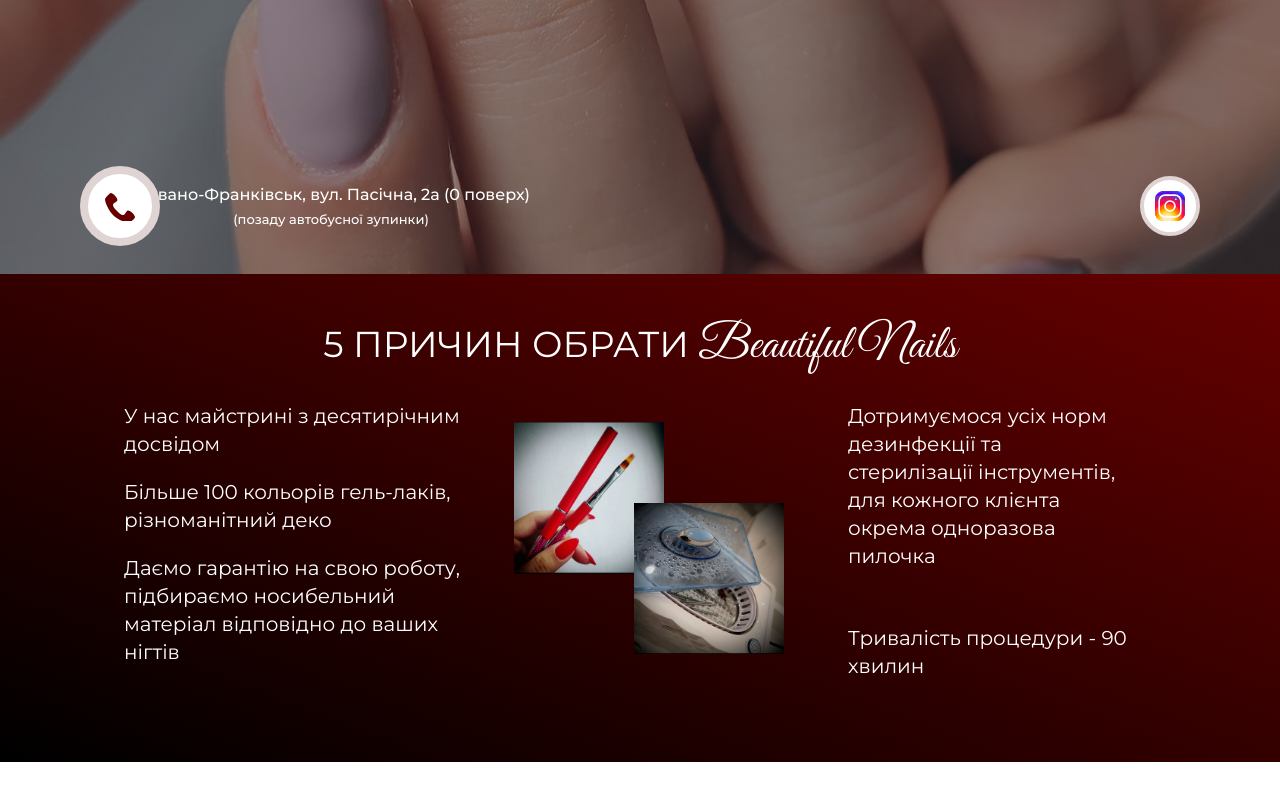
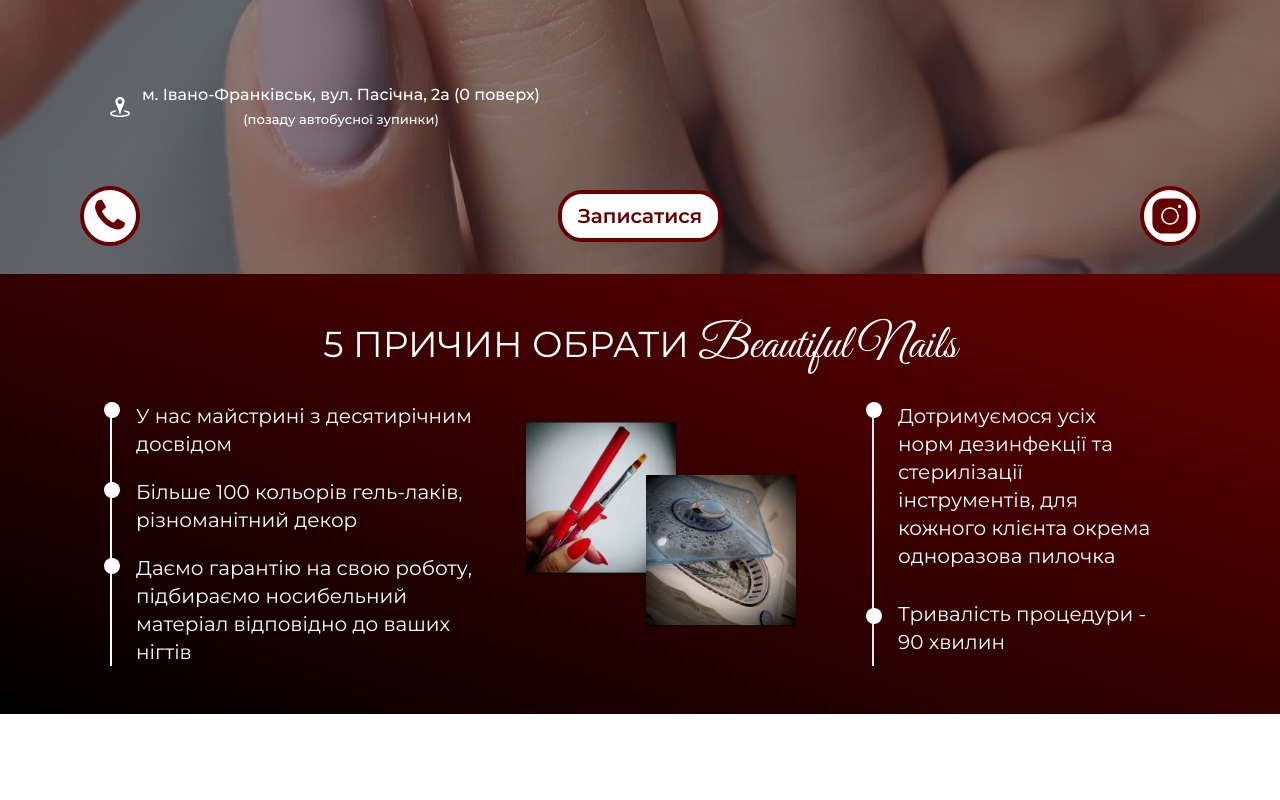
Before and after one commit to mariastetciuk/nails-next, a Next.js app: page / in a window 1280 px wide. Shown: the part 526-1326 px from the top of the page. Before the commit the page ends 1288 px from the top, so only its background shows below. Built offline with nearby package versions, Linux system fonts and the light colour scheme; a web font is replaced by a local one.

Commit message:
change style

```diff
--- a/src/app/globals.css
+++ b/src/app/globals.css
@@ -38,10 +38,10 @@
     width: 768px;
   }
 
-  @media screen and (min-width: 1280px) {
-    width: 1280px;
-    padding-left: 100px;
-  padding-right: 100px;
+  @media screen and (min-width: 1100px) {
+    width: 1100px;
+    /* padding-left: 80px;
+  padding-right: 80px; */
   }
 
 
--- a/src/components/Aboutus.tsx
+++ b/src/components/Aboutus.tsx
@@ -13,28 +13,28 @@
 
 const AboutUs = () => {
   return (
-    <section className="bg:bg-gradient-to-tr from-black to-red text-white">
+    <section className="bg-gradient-to-tr from-black to-red text-white mb-[200px]">
       <div className="container py-10 md:py-12">
         <h2 className={` mb-8 text-2xl text-center md:text-4xl`}>
           {" "}
           5 ПРИЧИН ОБРАТИ <span className={`${vibes.className} pt-4 text-4xl block md:inline md:text-5xl`}>Beautiful Nails</span>
         </h2>
-        <div className="flex flex-wrap md:text-xl">
-          <div className="flex flex-wrap gap-5 pb-5 pl-6 border-l-2 border-white md:border-none">
-            <div className="flex flex-wrap gap-5 md:w-[350px] md:mb-7">
+        <div className="flex flex-wrap gap-9 md:text-xl border-l-2 border-white md:border-none">
+          <div className="flex flex-wrap gap-5 pl-6 md:border-l-2 md:border-white ">
+            <div className="flex flex-wrap gap-5 md:w-[350px]">
             <p className="relative">
               У нас майстрині з десятирічним досвідом
-              <span className="absolute -left-8 top-0 block w-4 h-4 rounded-full bg-white md:hidden"></span>
+              <span className="absolute -left-8 top-0 block w-4 h-4 rounded-full bg-white "></span>
             </p>
 
             <p className="relative">
-              Більше 100 кольорів гель-лаків, різноманітний деко
-              <span className="absolute -left-8 top-1 block w-4 h-4 rounded-full bg-white md:hidden"></span>
+              Більше 100 кольорів гель-лаків, різноманітний декор
+              <span className="absolute -left-8 top-1 block w-4 h-4 rounded-full bg-white "></span>
             </p>
             <p className="relative">
               Даємо гарантію на свою роботу, підбираємо носибельний матеріал
               відповідно до ваших нігтів
-              <span className="absolute -left-8 top-1 block w-4 h-4 rounded-full bg-white md:hidden"></span>
+              <span className="absolute -left-8 top-1 block w-4 h-4 rounded-full bg-white "></span>
             </p>
             </div>
             <div className="hidden relative md:block md:w-[330px]">
@@ -42,21 +42,21 @@
               <Image src={'/about/image2.jpg'} alt={'image'} width={150} height={170} className="absolute left-5 top-5 "/>
             </div>
           </div>
-          <div className="flex flex-wrap  gap-5 pl-6 border-l-2 border-white md:gap-[80px]  md:border-none lg:gap-8">
+          <div className="flex flex-wrap  gap-5  md:gap-[80px]  lg:gap-8">
           <div className="hidden relative md:block md:w-[330px] md:h-[180px] lg:hidden">
-              <Image src={'/about/image3.jpg'} alt={'image'} width={150} height={170} className="absolute right-10 z-[1] -bottom-5"/>
-              <Image src={'/about/image4.jpg'} alt={'image'} width={150} height={170} className="absolute left-5 -top-3
+              <Image src={'/about/image3.jpg'} alt={'image'} width={150} height={170} className="absolute right-10 z-[1] -bottom-10"/>
+              <Image src={'/about/image4.jpg'} alt={'image'} width={150} height={170} className="absolute left-5 top-0
               "/>
             </div>
-            <div className="flex flex-wrap gap-5 md:w-[280px]">
+            <div className="flex flex-wrap gap-5 pl-6 border-l-2 border-whit md:w-[280px]">
             <p className="relative">
               Дотримуємося усіх норм дезинфекції та стерилізації інструментів,
               для кожного клієнта окрема одноразова пилочка
-              <span className="absolute -left-8 top-1 block w-4 h-4 rounded-full bg-white md:hidden"></span>
+              <span className="absolute -left-8 top-0 block w-4 h-4 rounded-full bg-white "></span>
             </p>
             <p className="relative">
               Тривалість процедури - 90 хвилин
-              <span className="absolute -left-8 top-2 block w-4 h-4 rounded-full bg-white md:hidden"></span>
+              <span className="absolute -left-8 top-2 block w-4 h-4 rounded-full bg-white "></span>
             </p>
             </div>
           </div>
--- a/src/components/Header.tsx
+++ b/src/components/Header.tsx
@@ -33,7 +33,7 @@
       <header className={`${
         isScrolled ? ' bg-black bg-opacity-60' : 'bg-transparent'
       } fixed text-white left-0 right-0 top-0 z-10 md:py-[15px] lg:py-5`}>
-        <div className='container px-5 py-1 bg flex items-center justify-between lg:px-20'>
+        <div className='container py-1 bg flex items-center justify-between '>
         <Link href={'/'} className={`${vibes.className} text-2xl font-medium md:text-4xl`}>
           Beautiful <span className='block pl-4'>Nails</span>
         </Link>
--- a/src/components/Hero.tsx
+++ b/src/components/Hero.tsx
@@ -21,8 +21,8 @@
       <div className="container h-[400px]   md:pt-[95px] md:h-[800px] ">
 
 
-      <h2 className={`${vibes.className} text-5xl  text-center mb-3   md:text-7xl md:mb-5  lg:text-8xl lg:mb-6`}>Beautiful Nails</h2>
-      <h1 className={`${zilla.className} text-center text-2xl mb-[210px] md:text-5xl md:mx-auto md:mb-[350px]  md:w-[500px] lg:mb-[300px] lg:text-6xl `}>
+      <h2 className={`${vibes.className} text-5xl  text-center mb-3   md:text-7xl md:mb-1  lg:text-8xl lg:mb-1`}>Beautiful Nails</h2>
+      <h1 className={`${zilla.className} text-center text-2xl mb-[210px] md:text-3xl md:mx-auto md:mb-[350px]  md:w-[500px] lg:mb-[300px] lg:text-4xl `}>
           Студія манікюру та педикюру
         </h1>
         <div className="relative flex justify-between items-end">
--- a/src/components/btnComponents.tsx/Sociale.tsx
+++ b/src/components/btnComponents.tsx/Sociale.tsx
@@ -3,20 +3,21 @@
 import Image from "next/image";
 import CloseIcon from "../icons/CloseIcon";
 import PhoneIcon from "../icons/PhoneIcon";
-import InstagramIcon from "../icons/InstagramIcon";
-import FasebookIcon from "../icons/FasebbokIcon";
-import TelegramIcon from "../icons/TelegramIcon";
-import ViberIcon from "../icons/ViberIcon";
 import Link from "next/link";
+import { socialeList } from "@/data/navList";
+import BtnOrderService from "./BtnOrderServise";
 
 const FixedBtn = () => {
   const [isShowPopUp, setisShowPopUp] = useState(false);
+  const [isShowModal, setisShowModal] = useState(false);
+
+  const togleModal = () => setisShowModal(prev => !prev);
   const [currentImageIndex, setCurrentImageIndex] = useState(0);
   const images = [
-    "/icon/icon-facebook.svg",
-    "/icon/icon-instagram.svg",
-    "/icon/icon-viber.svg",
-    "/icon/icon-telegram.svg",
+    '/icon/facebook.svg',
+    "/icon/instagram.svg",
+    "/icon/telegram.svg",
+    "/icon/viber.svg"
   ];
 
   const togglePopUp = () => setisShowPopUp((prev) => !prev);
@@ -37,19 +38,24 @@
   }, [currentImageIndex, images.length]);
 
   return (
-    <div className="fixed left-0 right-0 bottom-7 z-1">
-      <div className="flex items-center mx-auto justify-between px-5 w-[320px] md:w-[768px] lg:w-[1280px] lg:px-20">
+    <div className="fixed left-0 right-0 bottom-7 z-[9999]">
+      <div className="flex items-center mx-auto justify-between px-5 sm:w-[480px] md:w-[768px] lg:w-[1280px] lg:px-20">
         <Link
         href={'tel: +380989505917'}
-          className=" flex justify-center text-red items-center w-[70px] h-[70px] rounded-full border-8 border-lightred bg-white transition-all duration-300 md:w-[80px] md:h-[80px]"
+          className=" flex justify-center text-red items-center w-[50px] h-[50px] rounded-full border-4 border-red bg-white transition-all duration-300 md:w-[60px] md:h-[60px] hover:bg-red hover:text-white focus:bg-red focus:text-white"
         >
-          <PhoneIcon />
+           <svg className="w-[38px] h-[38px] fill-current text-current">
+           <use href='/sprite.svg#icon-phone'></use>
+               </svg>
         </Link>
+<BtnOrderService style="inline-block text-center bg-white text-red py-1 text-lg rounded-3xl font-semibold px-3 border-4 border-red md:text-xl md:py-2 md:px-4 transition-all duration-300 hover:bg-red hover:text-white focus:bg-red focus:text-white" />
+
+
         <div className="relative ">
           <button
             type="button"
             onClick={togglePopUp}
-            className="  flex justify-center items-center w-[50px] h-[50px] rounded-full border-4 border-lightred bg-white transition-all duration-300 md:w-[60px] md:h-[60px]"
+            className="  flex justify-center text-red items-center w-[50px] h-[50px] rounded-full border-4 border-red  bg-white md:w-[60px] md:h-[60px] transition-all duration-300"
           >
             {isShowPopUp ? (
               <CloseIcon />
@@ -59,39 +65,24 @@
                 alt={`Image ${currentImageIndex + 1}`}
                 width={40}
                 height={40}
+                color="red"
               />
             )}
           </button>
           {isShowPopUp && (
-            <div className="absolute -top-[200px] flex flex-wrap justify-center items-center right-0 w-[50px] md:w-[60px] ">
-              <Link
-                href="https://www.instagram.com/beautiful.nails.if"
-                rel="noopener noreferrer"
-                target='_blank'
-
-              >
-                <InstagramIcon />
-              </Link>
-              <Link
-                href="https://www.facebook.com/beautifulnails.ukraine"
-                rel="noopener noreferrer"
-                target='_blank'
-
-              >
-                <FasebookIcon />
-              </Link>
-              <Link href="" rel="noopener noreferrer" target='_blank'
-              >
-                <ViberIcon />
-              </Link>
-              <Link href="" rel="noopener noreferrer" target='_blank'
-             >
-                <TelegramIcon />
-              </Link>
-            </div>
+            <ul className="absolute -top-[245px] flex gap-2 flex-wrap justify-center items-center right-0 w-[50px] md:w-[60px]">
+            {socialeList.map(({link, href}) => <li key={href}>
+              <Link href={link}  rel="noopener noreferrer" target='_blank' className="block text-red rounded-full p-2 bg-white transition-all duration-300 hover:bg-red hover:text-white focus:bg-red focus:text-white">
+               <svg className="w-[38px] h-[38px] fill-current text-current">
+           <use href={href}></use>
+               </svg>
+             </Link>
+            </li>
           )}
-        </div>
-      </div>
+          </ul>
+          )}
+          </div>
+          </div>
     </div>
   );
 };
--- a/src/components/icons/CloseIcon.tsx
+++ b/src/components/icons/CloseIcon.tsx
@@ -9,7 +9,7 @@
       <path
         id="Union_2"
         d="M2.06548 1.00531C1.77259 0.71242 1.29772 0.712422 1.00482 1.00532C0.711932 1.29821 0.711934 1.77309 1.00483 2.06598L9.98814 11.0492L1.10322 19.9341C0.810321 20.2269 0.810319 20.7018 1.10321 20.9947C1.3961 21.2876 1.87098 21.2876 2.16387 20.9947L11.0488 12.1099L19.8352 20.8962C20.1281 21.189 20.6029 21.189 20.8958 20.8961C21.1887 20.6033 21.1887 20.1284 20.8958 19.8355L12.1095 11.0492L20.9942 2.16454C21.2871 1.87165 21.2871 1.39678 20.9942 1.10388C20.7013 0.81099 20.2265 0.810987 19.9336 1.10388L11.0488 9.98855L2.06548 1.00531Z"
-        fill="#0A0A0A"
+        fill="#660000"
       />
     </svg>
     );
--- a/src/components/icons/PhoneIcon.tsx
+++ b/src/components/icons/PhoneIcon.tsx
@@ -4,7 +4,8 @@
         className="fill-current text-current"
         width='30px'
         height='30px'
-        aria-label="перемикач мобільного меню"
+        aria-label="phone"
+
       >
        <path  d="M22 20c-2 2-2 4-4 4s-4-2-6-4-4-4-4-6 2-2 4-4-4-8-6-8-6 6-6 6c0 4 4.109 12.109 8 16s12 8 16 8c0 0 6-4 6-6s-6-8-8-6z"></path>
       </svg>
--- a/tailwind.config.ts
+++ b/tailwind.config.ts
@@ -26,10 +26,10 @@
       }
     },
     screens: {
-      sm: '400px',
+      sm: '480px',
       md: '768px',
-      lg: '1280px',
-      bg: '320px'
+      lg: '1100px',
+      bg: '1440px'
     }
     },
   plugins: [],
```
Also changed, not shown: src/components/BurgerMenu.tsx (+21 -20 lines), src/components/icons/FasebbokIcon.tsx (+4 -4 lines), src/data/navList.ts (+11 -2 lines).
